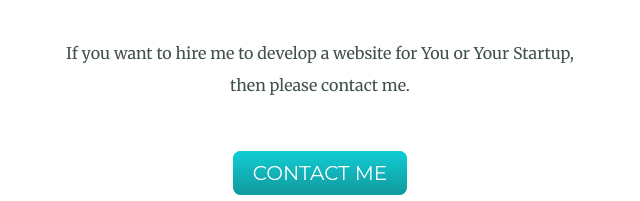
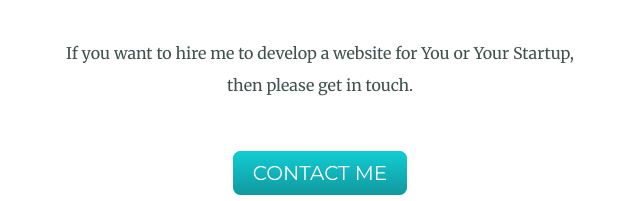
Before and after one commit to PiyushKhewalkar/personalsite, a plain HTML site: page index.html in a window 1280 px wide. Shown: the part 2253-2454 px from the top of the page, 320-960 px from the left. Drawn offline with Linux system fonts and the light colour scheme.

Commit message:
Update index.html

```diff
--- a/index.html
+++ b/index.html
@@ -43,7 +43,7 @@
         <div class="contact-me">
           <h2 class="touch">Get In Touch</h2>
 
-          <p class="contact-msg">If you want to hire me to develop a website for You or Your Startup, then please contact me.</p>
+          <p class="contact-msg">If you want to hire me to develop a website for You or Your Startup, then please get in touch.</p>
           <a class="btn" href="mailto:khewalkarpiyush2005@gmail.com">CONTACT ME</a>
         </div>
       </div>
```
